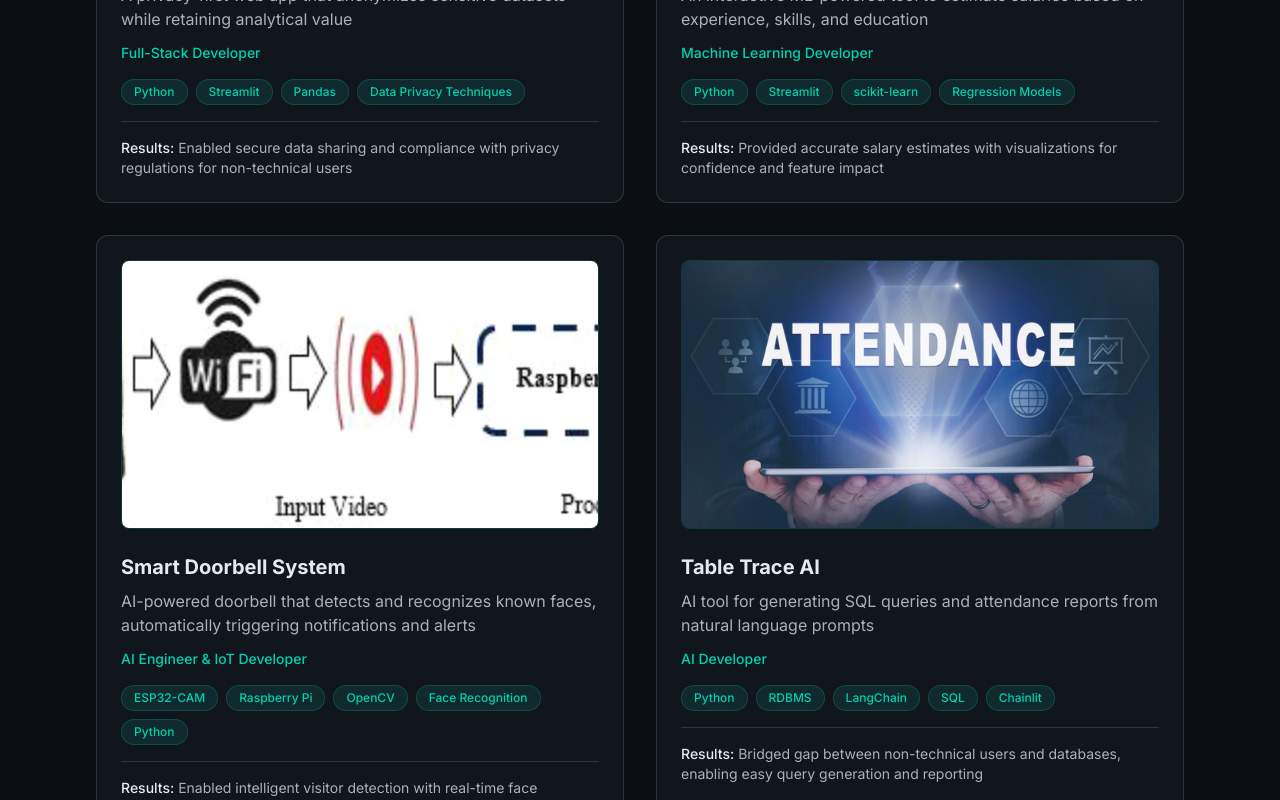
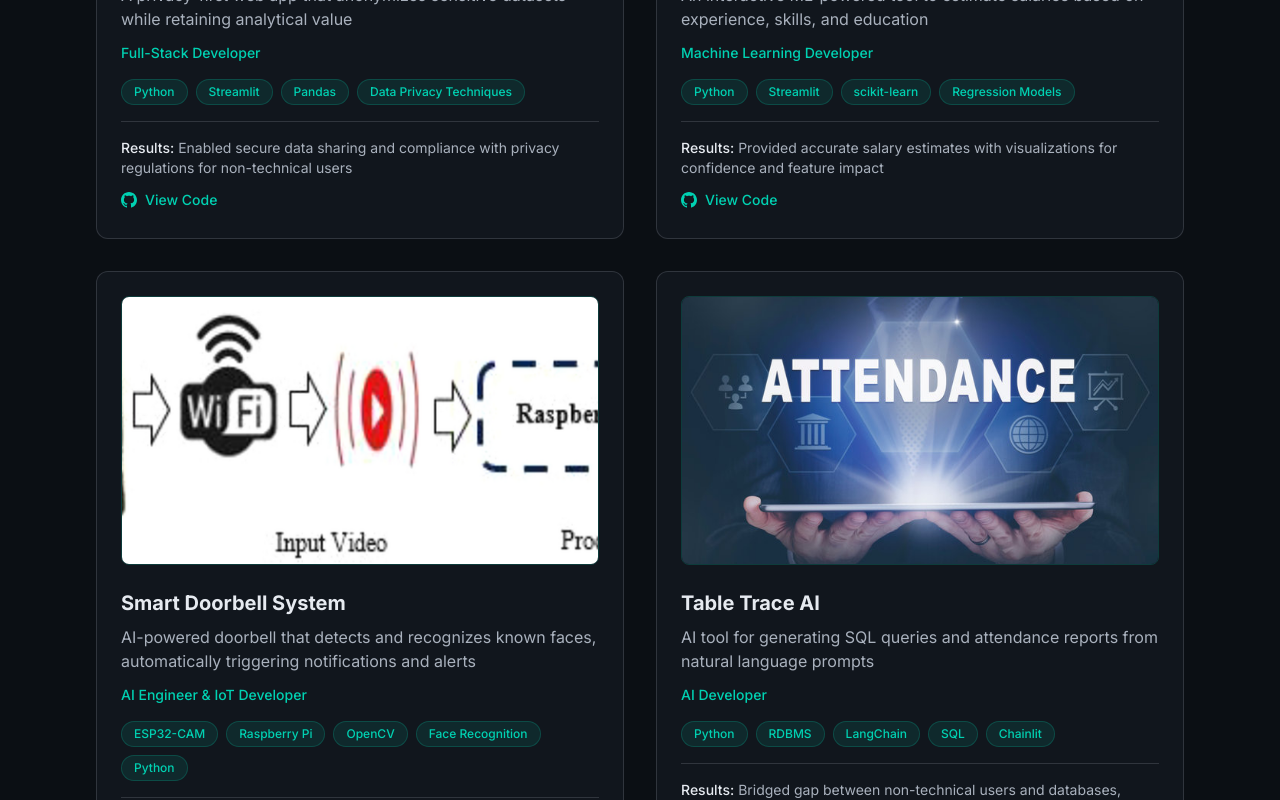
Before and after one commit to Sheeraz-07/personal-portfolio-website, a Next.js app: page /projects in a window 1280 px wide. Shown: the part 720-1520 px from the top of the page. Built offline with nearby package versions, Linux system fonts and the light colour scheme.

Commit message:
slight navbar setting changed , added github repo link for projects

```diff
--- a/app/(site)/projects/page.tsx
+++ b/app/(site)/projects/page.tsx
@@ -110,10 +110,25 @@ export default function ProjectsPage() {
                     ))}
                   </div>
 
-                  <div className="pt-4 border-t border-text-secondary/20">
+                  <div className="pt-4 border-t border-text-secondary/20 space-y-3">
                     <p className="text-sm text-text-secondary">
                       <span className="font-medium text-text-primary">Results:</span> {project.results}
                     </p>
+                    {project.githubUrl && (
+                      <motion.a
+                        href={project.githubUrl}
+                        target="_blank"
+                        rel="noopener noreferrer"
+                        className="inline-flex items-center space-x-2 text-accent hover:text-accent-hover transition-colors duration-200"
+                        whileHover={{ x: 4 }}
+                        onClick={(e) => e.stopPropagation()}
+                      >
+                        <svg className="w-4 h-4" fill="currentColor" viewBox="0 0 24 24">
+                          <path d="M12 0c-6.626 0-12 5.373-12 12 0 5.302 3.438 9.8 8.207 11.387.599.111.793-.261.793-.577v-2.234c-3.338.726-4.033-1.416-4.033-1.416-.546-1.387-1.333-1.756-1.333-1.756-1.089-.745.083-.729.083-.729 1.205.084 1.839 1.237 1.839 1.237 1.07 1.834 2.807 1.304 3.492.997.107-.775.418-1.305.762-1.604-2.665-.305-5.467-1.334-5.467-5.931 0-1.311.469-2.381 1.236-3.221-.124-.303-.535-1.524.117-3.176 0 0 1.008-.322 3.301 1.23.957-.266 1.983-.399 3.003-.404 1.02.005 2.047.138 3.006.404 2.291-1.552 3.297-1.23 3.297-1.23.653 1.653.242 2.874.118 3.176.77.84 1.235 1.911 1.235 3.221 0 4.609-2.807 5.624-5.479 5.921.43.372.823 1.102.823 2.222v3.293c0 .319.192.694.801.576 4.765-1.589 8.199-6.086 8.199-11.386 0-6.627-5.373-12-12-12z"/>
+                        </svg>
+                        <span className="text-sm font-medium">View Code</span>
+                      </motion.a>
+                    )}
                   </div>
                 </div>
               </Card>
--- a/content/site.ts
+++ b/content/site.ts
@@ -8,6 +8,7 @@ export interface Project {
   images: string[];
   backstory: string;
   process: string[];
+  githubUrl?: string;
 }
 
 export interface SkillData {
@@ -95,7 +96,8 @@ education: {
       "Built a clean UI for one-click CSV uploads",
       "Tested usability with sample datasets",
       "Deployed on Streamlit for easy access by non-technical users"
-    ]
+    ],
+    "githubUrl": "https://github.com/Sheeraz-07/data-anonymization-tool"
   },
   {
     "slug": "salary-prediction-app",
@@ -112,7 +114,8 @@ education: {
       "Built Streamlit UI for interactive profile input",
       "Visualized confidence intervals and feature impact",
       "Validated predictions and deployed app"
-    ]
+    ],
+    "githubUrl": "https://github.com/Sheeraz-07/salary-prediction-app"
   },
  {
   "slug": "smart-doorbell-system",
@@ -129,7 +132,8 @@ education: {
     "Trained system with known faces (20+ labeled images per person)",
     "Integrated alert mechanism to trigger doorbell ring and notifications when a known person is detected",
     "Tested the system in real-time with multiple users to ensure robustness and accuracy"
-  ]
+  ],
+  "githubUrl": "https://github.com/Sheeraz-07/smart-doorbell-system"
 }
 
 ,
@@ -148,7 +152,8 @@ education: {
       "Built attendance report generator parsing tabular datasets",
       "Developed interactive UI with Chainlit for easy user interaction",
       "Tested end-to-end functionality and refined for accuracy"
-    ]
+    ],
+    "githubUrl": "https://github.com/Sheeraz-07/table-trace-ai"
   }
 ],
 
```
